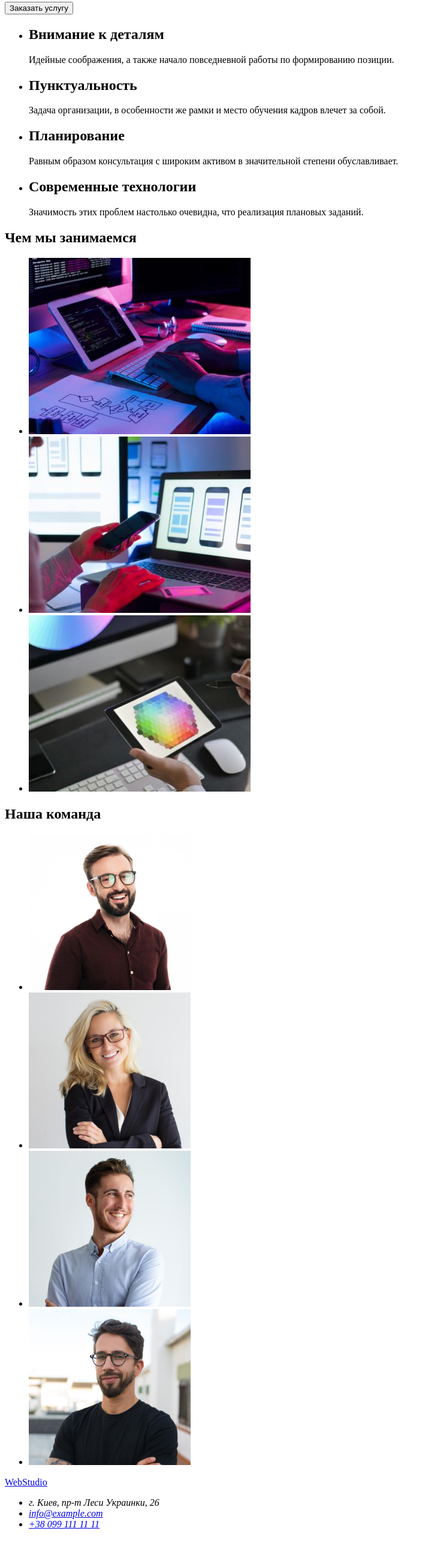
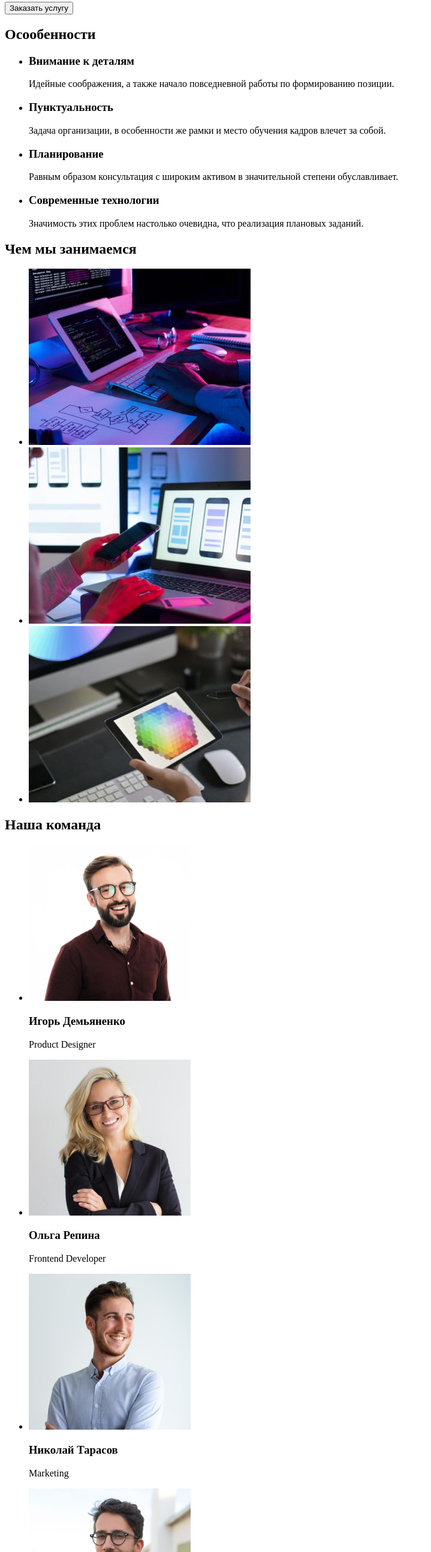
Before and after one commit to Freshcool/goit-markup-hw-01, a plain HTML site: page index.html in a window 1280 px wide. Shown: the part 212-2800 px from the top of the page at 60% size, without its empty margins (0-719 px from the left). Before the commit the page ends 2779 px from the top, so only its background shows below. Drawn offline with Linux system fonts and the light colour scheme.

Commit message:
Исправление ошибок указанных при проверке

```diff
--- a/index.html
+++ b/index.html
@@ -9,9 +9,8 @@
 
     <!-- header -->
     <header>
-        <div>
-            <a href="index.html">WebStudio</a>
             <nav>
+                <a href="index.html">WebStudio</a>
                 <ul>
                     <li><a href="#">Студия</a></li>
                     <li><a href="#">Портфолио</a></li>
@@ -22,7 +21,6 @@
                 <li><a href="tel:+380961111111">+38 096 111 11 11</a></li>
                 <li><a href="mailto:info@devstudio.com">info@devstudio.com</a></li>
             </ul>
-        </div>
     </header>
 
     <!-- main -->
@@ -34,28 +32,29 @@
 
         <!--peculiarities section-->
         <section>
+            <h2>Осообенности</h2>
             <ul>
             <li>
-                <h2>Внимание к деталям</h2>
+                <h3>Внимание к деталям</h3>
                 <p>Идейные соображения, а также начало повседневной работы по формированию позиции.</p>
             </li>
             <li>
-                <h2>Пунктуальность</h2>
+                <h3>Пунктуальность</h3>
                 <p>Задача организации, в особенности же рамки и место обучения кадров влечет за собой.</p>
             </li>
             <li>
-                <h2>Планирование</h2>
+                <h3>Планирование</h3>
                 <p>Равным образом консультация с широким активом в значительной степени обуславливает.</p>
             </li>
             <li>
-                <h2>Современные технологии</h2>
+                <h3>Современные технологии</h3>
                 <p>Значимость этих проблем настолько очевидна, что реализация плановых заданий.</p>
             </li>
             </ul>
         </section>
 
         <!--what we do-->
-        <div>
+        <section>
             <h2>Чем мы занимаемся</h2>
 
             <!--images what we do-->
@@ -64,34 +63,48 @@
                 <li><img src="images/device2.jpg" alt="device2" width="370"></li>
                 <li><img src="images/device3.jpg" alt="device3" width="370"></li>
             </ul>
-        </div>
+        </section>
 
         <!--our team-->
-        <div>
+        <section>
             <h2>Наша команда</h2>
 
             <!--photo our team-->
             <ul>
-                <li><img src="images/igordemianenko.jpg" alt="Игорь Демьяненко" width="270"></li>
-                <li><img src="images/OlgaRepina.jpg" alt="Ольга Репина" width="270"></li>
-                <li><img src="images/NikolayTarasov.jpg" alt="Николай Тарасов" width="270"></li>
-                <li><img src="images/mikhailermakov.jpg" alt="Михаил Ермаков" width="270"></li>
+                <li>
+                    <img src="images/igordemianenko.jpg" alt="Игорь Демьяненко" width="270">
+                    <h3>Игорь Демьяненко</h3>
+                    <p>Product Designer</p>
+                </li>
+                <li>
+                    <img src="images/OlgaRepina.jpg" alt="Ольга Репина" width="270">
+                    <h3>Ольга Репина</h3>
+                    <p>Frontend Developer</p>
+                </li>
+                <li>
+                    <img src="images/NikolayTarasov.jpg" alt="Николай Тарасов" width="270">
+                    <h3>Николай Тарасов</h3>
+                    <p>Marketing</p>
+                </li>
+                <li>
+                    <img src="images/mikhailermakov.jpg" alt="Михаил Ермаков" width="270">
+                    <h3>Михаил Ермаков</h3>
+                    <p>UI Designer</p>
+                </li>
             </ul>
-        </div>
+        </section>
     </main>
 
     <!-- footer-->
     <footer>
-        <section>
             <a href="index.html">WebStudio</a>
             <address>
                 <ul>
-                    <li>г. Киев, пр-т Леси Украинки, 26</li>
+                    <li><a href="#">г. Киев, пр-т Леси Украинки, 26</a></li>
                     <li><a href="mailto:info@example.com">info@example.com</a></li>
                     <li><a href="tel:+380991111111">+38 099 111 11 11</a></li>
                 </ul>
             </address>
-        </section>
     </footer>
 </body>
 </html>
```
